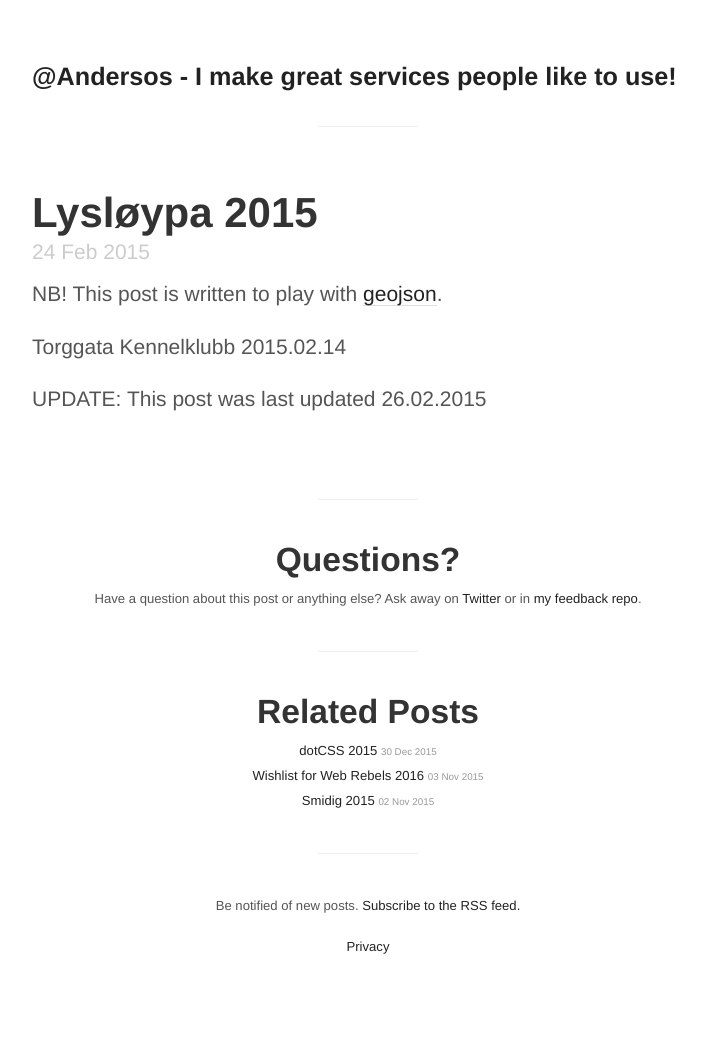
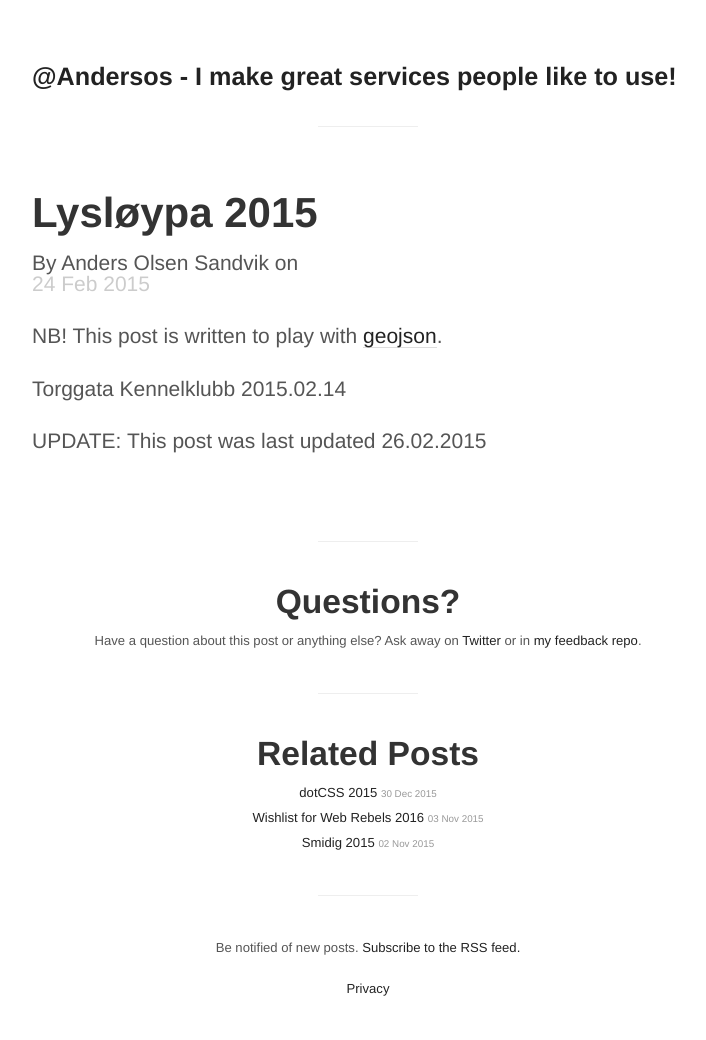
Before and after one commit to Andersos/andersos.net, a Jekyll site: the page built from _posts/2015-02-24-lysløypa-2015.md, in a window 1280 px wide. Shown: the whole page, without its empty margins (272-978 px from the left). Built offline with Jekyll 4.4.1, drawn with Linux system fonts in a browser that asks for light colours; Markdown is read by kramdown in place of the engine named in the settings; a script that is not in the unit is left out; before the commit the page ends 998 px from its top, so only the background shows below that.

Commit message:
Fix #124 by changing by line

```diff
--- a/_layouts/post.html
+++ b/_layouts/post.html
@@ -4,7 +4,7 @@ layout: default
 <div class="body">
     <article class="post">
         <h1>{{ page.title }}</h1>
-        <time datetime="{{ page.date | date_to_xmlschema }}" class="post-date">{{ page.date | date_to_string }}</time>
+        <p>By Anders Olsen Sandvik on <time datetime="{{ page.date | date_to_xmlschema }}" class="post-date">{{ page.date | date_to_string }}</time></p>
         <div class="post-body">
             {{ content }}
         </div>
```
